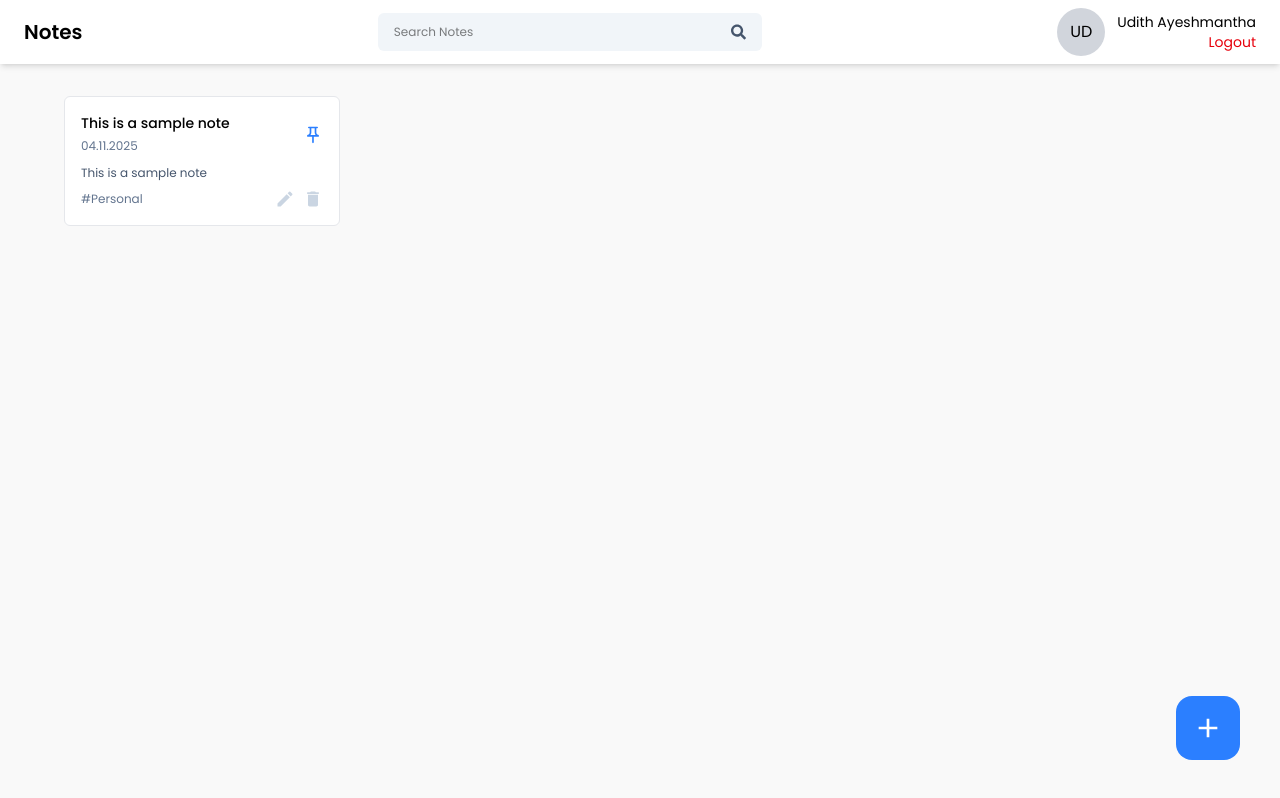
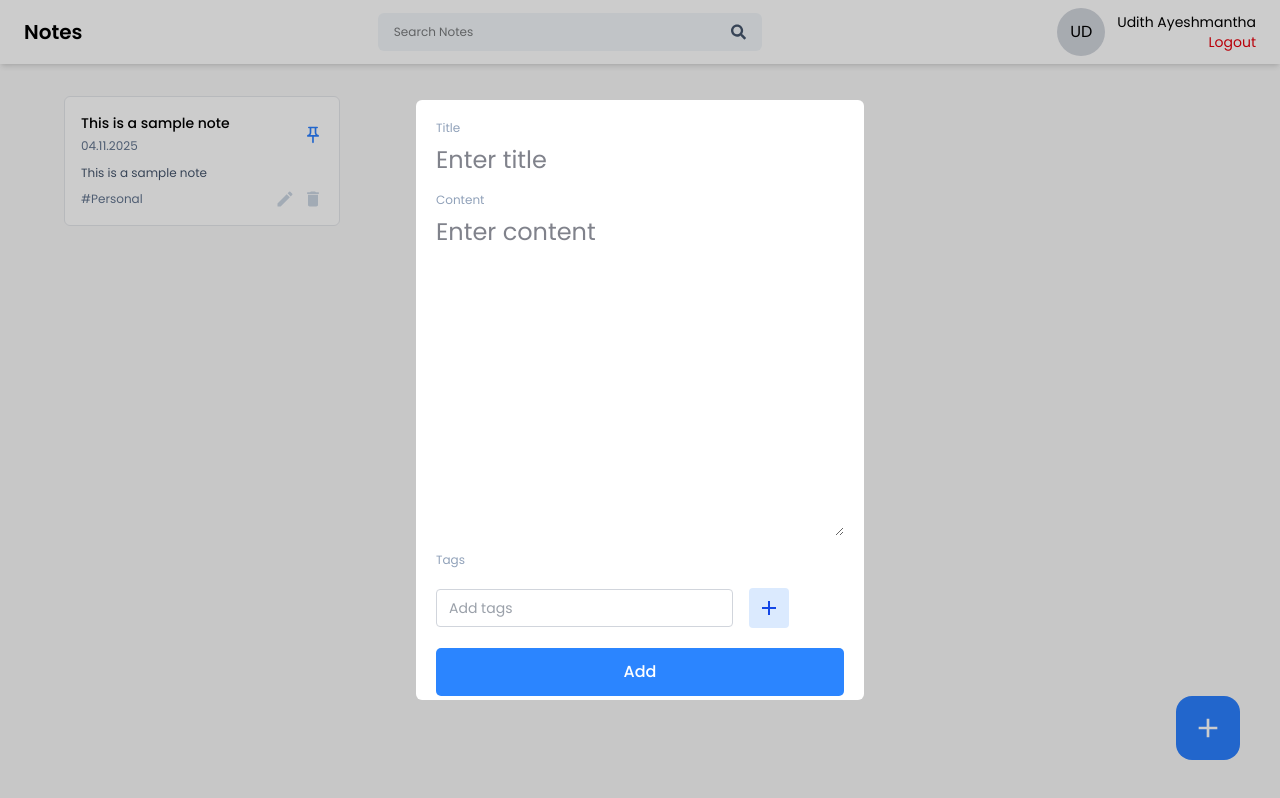
Before and after one commit to udithayeshmantha/notes-app, a React (Vite) app: page /dashboard in a window 1280 px wide. Both pictures are taken after a click on the button 1208 px from the left and 728 px from the top of the page. Built offline with nearby package versions, Linux system fonts and the light colour scheme.

Commit message:
add TagInput component for managing tags; implement AddEditNotes page with modal integration and styling updates

```diff
--- a/package.json
+++ b/package.json
@@ -14,6 +14,7 @@
     "react": "^19.0.0",
     "react-dom": "^19.0.0",
     "react-icons": "^5.4.0",
+    "react-modal": "^3.16.3",
     "react-router-dom": "^7.1.5"
   },
   "devDependencies": {
--- /dev/null
+++ b/src/components/TagInput.jsx
@@ -0,0 +1,60 @@
+import React from "react";
+import { MdAdd, MdClose } from "react-icons/md";
+
+const TagInput = ({ tags, setTags }) => {
+  const [inputValue, setInputValue] = React.useState("");
+
+  const handleAddTag = (e) => {
+    setInputValue(e.target.value);
+  };
+
+  const addNewTag = () => {
+    if (inputValue) {
+      setTags([...tags, inputValue.trim()]);
+      setInputValue("");
+    }
+  };
+  const handleKeyDown = (e) => {
+    if (e.key === "Enter") {
+      addNewTag();
+    }
+  };
+  const handleRemoveTag = (tagToRemove) => {
+    setTags(tags.filter((tag) => tag !== tagToRemove));
+  };
+  return (
+    <div>
+      {tags?.length > 0 && (
+        <div className="flex items-center gap-2 flex-wrap mt-2">
+          {tags.map((tag, index) => (
+            <span key={index} className="tag">
+              #{tag}
+              <button onClick={() => handleRemoveTag(tag)} className="ml-2">
+                <MdClose />
+              </button>
+            </span>
+          ))}
+        </div>
+      )}
+      <div className="flex items-center gap-4 mt-3">
+        <input
+          type="text"
+          placeholder="Add tags"
+          onChange={handleAddTag}
+          onKeyDown={handleKeyDown}
+          className="text-sm text-gray-700 py-2 px-3 border border-gray-300 rounded outline-none"
+        />
+        <button
+          className="w-10 h-10 flex items-center justify-center bg-blue-100 hover:bg-blue-200 rounded"
+          onClick={() => {
+            addNewTag();
+          }}
+        >
+          <MdAdd className="text-2xl text-blue-700 hover:text-white" />
+        </button>
+      </div>
+    </div>
+  );
+};
+
+export default TagInput;
--- a/src/index.css
+++ b/src/index.css
@@ -35,4 +35,7 @@
   .icon-btn {
     @apply text-xl text-slate-300 cursor-pointer hover:text-blue-500;
   }
+  .input-label {
+    @apply text-xs text-slate-400;
+  }
 }
--- /dev/null
+++ b/src/pages/Home/AddEditNotes.jsx
@@ -0,0 +1,45 @@
+import React from "react";
+import TagInput from "../../components/TagInput";
+
+const AddEditNotes = () => {
+  const [tags, setTags] = React.useState([]);
+  const [title, setTitle] = React.useState("");
+  const [content, setContent] = React.useState("");
+
+  return (
+    <div>
+      <div className="flex flex-col gap-2">
+        <label className="input-label">Title</label>
+        <input
+          type="text"
+          placeholder="Enter title"
+          className="text-2xl text-slate-950 outline-none"
+          value={title}
+          OnChange={(target) => setTitle(target.value)}
+        />
+      </div>
+      <div className="flex flex-col gap-2 mt-4">
+        <label className="input-label">Content</label>
+        <textarea
+          placeholder="Enter content"
+          className="text-2xl text-slate-950 outline-none"
+          rows={10}
+          value={content}
+          onChange={(target) => setContent(target.value)}
+        />
+      </div>
+      <div className="flex flex-col gap-2 mt-4">
+        <label className="input-label">Tags</label>
+        <TagInput tags={tags} setTags={setTags} />
+      </div>
+      <button
+        className="btn-primary font-medium mt-5 p-3"
+        onClick={() => console.log("Add")}
+      >
+        Add
+      </button>
+    </div>
+  );
+};
+
+export default AddEditNotes;
--- a/src/pages/Home/Home.jsx
+++ b/src/pages/Home/Home.jsx
@@ -2,8 +2,16 @@ import React from "react";
 import Navbar from "../../components/Navbar/Navbar";
 import NoteCard from "../../components/Cards/NoteCard";
 import { MdAdd } from "react-icons/md";
+import AddEditNotes from "./AddEditNotes";
+import Modal from "react-modal";
 
 const Home = () => {
+  const [openaddEditNotes, setOpenAddEditNotes] = React.useState({
+    isShown: false,
+    type: "add",
+    data: null,
+  });
+
   return (
     <>
       <Navbar />
@@ -19,14 +27,34 @@ const Home = () => {
             onDelete={() => console.log("Delete")}
             onPinNote={() => console.log("Pin")}
           />
-          <button
-            className="w-16 h-16 flex items-center justify-center rounded-2xl bg-blue-500 hover:bg-blue-600 absolute right-10 bottom-10"
-            onClick={() => console.log("Add")}
-          >
-            <MdAdd className="text-[32px] text-white" />
-          </button>
         </div>
       </div>
+
+      <button
+        className="w-16 h-16 flex items-center justify-center rounded-2xl bg-blue-500 hover:bg-blue-600 absolute right-10 bottom-10"
+        onClick={() => {
+          setOpenAddEditNotes({ isShown: true, type: "add", data: null });
+        }}
+      >
+        <MdAdd className="text-[32px] text-white" />
+      </button>
+
+      <Modal
+        isOpen={openaddEditNotes.isShown}
+        onRequestClose={() => {}}
+        style={{
+          overlay: {
+            backgroundColor: "rgba(0,0,0,0.2)",
+            display: "flex",
+            justifyContent: "center",
+            alignItems: "center",
+          },
+        }}
+        contentLabel="Add Edit Notes"
+        className="w-[60%] xl:w-[35%] lg:w-[50%] max-h-3/4 bg-white rounded-md p-5 overflow-auto"
+      >
+        <AddEditNotes />
+      </Modal>
     </>
   );
 };
```
Also changed, not shown: 1 other file (tests, documents, lock files or other folders).
